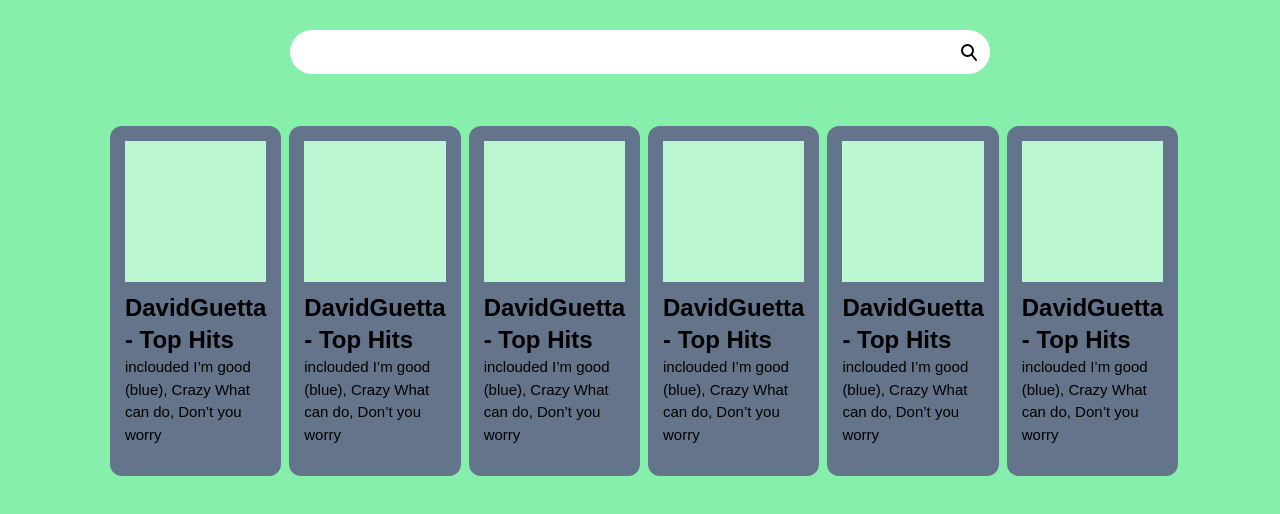
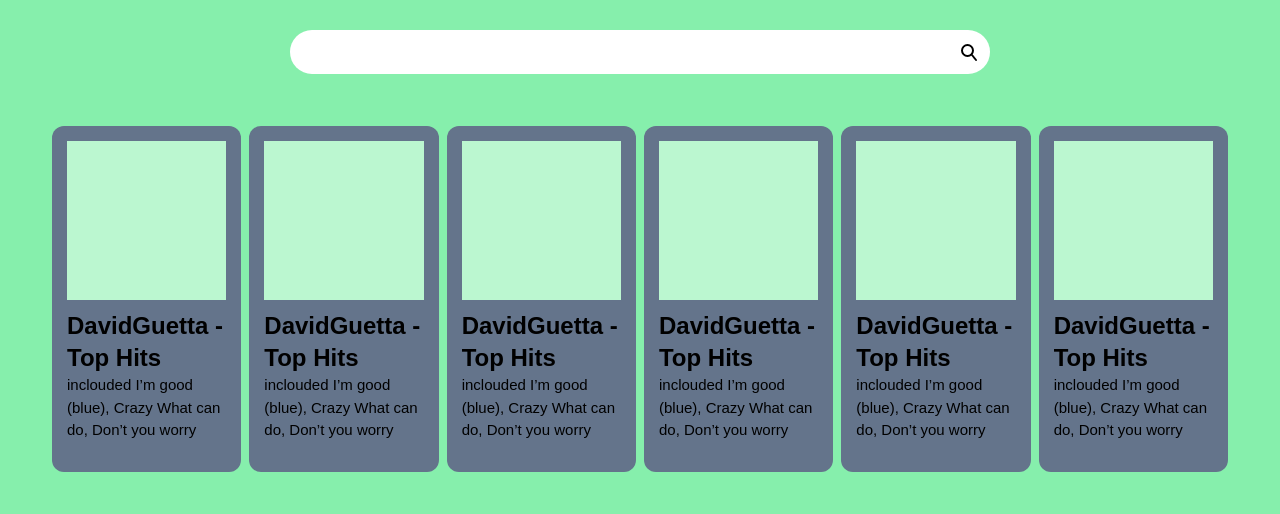
Before and after one commit to YechanJeon/Playlistify, a React (Create React App) app: page /search in a window 1280 px wide. Shown: the top 514 px of the page. Built offline with nearby package versions, Linux system fonts and the light colour scheme.

Commit message:
검색결과페이지 반응형 제작

```diff
--- a/src/components/common/SearchResultEle.js
+++ b/src/components/common/SearchResultEle.js
@@ -2,7 +2,7 @@
 
 function SearchResultEle() {
   return (
-    <div className=' bg-slate-500 ml-2 rounded-xl'>
+    <div className=' bg-slate-500 ml-2 rounded-xl first:ml-0'>
       <div className='aspect-square	bg-green-200 mx-[15px] mt-[15px]'></div>{/* 앨범커버 */}
       <div className='mt-[10px] mx-[15px] mb-[30px]'>
         <div className=' text-2xl font-bold'>DavidGuetta - Top Hits</div>  {/* 플레이리스트 이름 */}
--- a/src/components/layout/SearchResult.js
+++ b/src/components/layout/SearchResult.js
@@ -3,7 +3,7 @@
 
 function SearchResult() {
   return (
-    <div className='flex mx-[130px] first:ml-0 mt- '>
+    <div className='flex mx-4 result6fix:w-[1764px] result5fix:w-[1518px] result4fix:w-[1176px] result6: max-w-[1764px] result5:max-w-[1518px] result4:max-w-[1176px]'>
       <SearchResultEle />
       <SearchResultEle />
       <SearchResultEle />
--- a/tailwind.config.js
+++ b/tailwind.config.js
@@ -7,6 +7,14 @@
     extend: {
       fontFamily:{
         sans: ['Spoqa Han Sans Neo', 'sans-serif']
+      },
+      screens : {
+        result6fix: {min : "1797px"},
+        result5fix: {max : "1606px" , min : "1551px"},
+        result4fix: {max : "1344px" , min : "1209"},
+        result6: {min : "1797px"},
+        result5: {max : "1606px",min : "1345px"},
+        result4: {max : "1344px"},
       },
       backgroundImage : {
         ListIcon : 'url("/public/icons/ListIcon.svg")',
```
